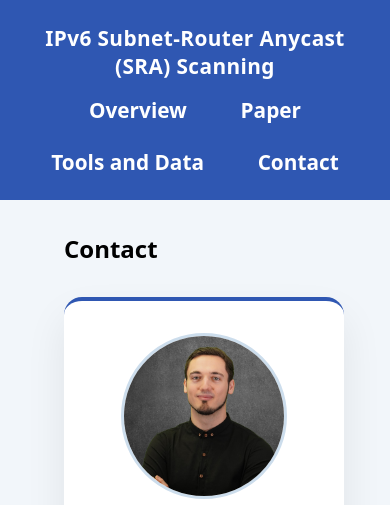
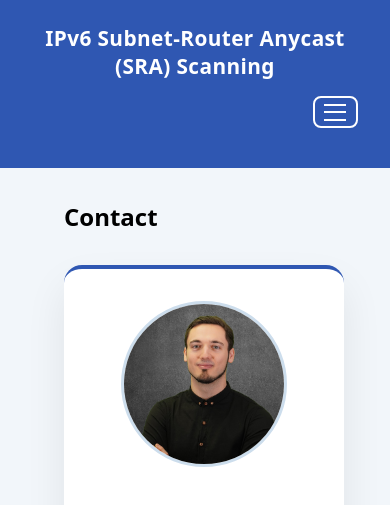
Before and after one commit to netd-tud/ipv6-sra-webpage, a Flask app: page /contact in a window 390 px wide. Shown: the top 505 px of the page. Run offline with Flask 3, Linux system fonts and the light colour scheme.

Commit message:
fixed responsiveness for menu, adjusted homepage structure, moved routingloop section to extra page

```diff
--- a/app.py
+++ b/app.py
@@ -155,6 +155,27 @@ def check_as():
 def artifacts():
     return render_template("artifacts.html")
 
+@app.route("/routingloops")
+def routingloops():
+    metrics = load_metrics()
+    references = load_references()
+    as_result = None
+    submitted_asn = ""
+    if request.method == "POST":
+        submitted_asn = request.form.get("asn", "").strip()
+        _, message, state = check_as_number(submitted_asn)
+        if state == "error":
+            as_result = {"message": message, "state": "error"}
+        else:
+            as_result = {"message": message, "state": state}
+    return render_template(
+        "routingloops.html",
+        metrics=metrics,
+        references=references,
+        as_result=as_result,
+        submitted_asn=submitted_asn
+    )
+
 @app.route("/contact")
 def contact():
     return render_template("contact.html")
--- a/static/css/style.css
+++ b/static/css/style.css
@@ -43,13 +43,50 @@ main {
     padding: 0;
 }
 
+.nav-toggle {
+    display: none;
+    align-items: center;
+    justify-content: center;
+    gap: 0.35rem;
+    flex-direction: column;
+    padding: 0.35rem 0.6rem;
+    border: 2px solid #fff;
+    border-radius: 8px;
+    background: transparent;
+    color: #fff;
+    cursor: pointer;
+}
+
+.nav-toggle:focus-visible {
+    outline: 3px solid #fff;
+    outline-offset: 2px;
+}
+
+.nav-toggle-bar {
+    display: block;
+    width: 22px;
+    height: 2px;
+    background: #fff;
+}
+
+.nav-toggle-label {
+    position: absolute;
+    width: 1px;
+    height: 1px;
+    padding: 0;
+    margin: -1px;
+    overflow: hidden;
+    clip: rect(0, 0, 0, 0);
+    border: 0;
+}
+
 .nav-links {
     list-style: none;
     margin: 0;
     padding: 0;
     display: flex;
     justify-content: center;
-    gap: 1.5rem;
+    gap: 0rem;
     flex-wrap: wrap;
 }
 
@@ -58,7 +95,7 @@ main {
 }
 
 .nav-title {
-    font-weight: 700;
+    font-weight: 900;
     font-size: 1.3rem;
     letter-spacing: 0.4px;
 }
@@ -68,7 +105,7 @@ main {
     text-decoration: none;
     font-weight: 600;
     font-size: 1.3rem;
-    padding: 0.3rem 0.8rem;
+    padding: 0.4rem;
     border: 2px solid transparent;
     border-radius: 6px;
     transition: color 0.2s ease, background 0.2s ease, border-color 0.2s ease;
@@ -81,7 +118,7 @@ main {
 }
 
 .intro {
-    max-width: 900px;
+    max-width: 1200px;
     margin: 2rem auto;
     padding: 0 2rem;
 }
@@ -96,7 +133,7 @@ body p {
     grid-template-columns: repeat(auto-fit, minmax(220px, 1fr));
     gap: 1.5rem;
     padding: 0 2rem;
-    width: min(1200px, calc(100% - 4rem));
+    width: min(1200px, calc(100%-4rem));
     margin: 0 auto;
 }
 
@@ -293,8 +330,38 @@ body p {
     grid-template-columns: repeat(2, minmax(0, 1fr));
 }
 
+.tile-row-two-thirds {
+    grid-template-columns: 2fr 1fr;
+}
+
+.tile-row-three {
+    grid-template-columns: repeat(3, minmax(0, 1fr));
+}
+
+.tile-row-four {
+    grid-template-columns: repeat(4, minmax(0, 1fr));
+}
+
 @media (max-width: 900px) {
     .tile-row-two {
+        grid-template-columns: 1fr;
+    }
+
+    .tile-row-two-thirds {
+        grid-template-columns: 1fr;
+    }
+
+    .tile-row-three {
+        grid-template-columns: 1fr;
+    }
+
+    .tile-row-four {
+        grid-template-columns: repeat(2, minmax(0, 1fr));
+    }
+}
+
+@media (max-width: 600px) {
+    .tile-row-four {
         grid-template-columns: 1fr;
     }
 }
@@ -696,3 +763,29 @@ body p {
         justify-content: center;
     }
 }
+
+@media (max-width: 900px) {
+    .nav-toggle {
+        display: inline-flex;
+        margin-left: auto;
+    }
+
+    .navbar {
+        flex-basis: 100%;
+        width: 100%;
+        justify-content: center;
+    }
+
+    .nav-links {
+        display: none;
+        flex-direction: column;
+        align-items: center;
+        gap: 0.5rem;
+        width: 100%;
+        margin-top: 0.75rem;
+    }
+
+    .site-header.nav-open .nav-links {
+        display: flex;
+    }
+}
--- a/templates/base.html
+++ b/templates/base.html
@@ -12,9 +12,15 @@
 <header class="site-header">
     <div class="site-header-inner">
         <div class="nav-title">IPv6 Subnet-Router Anycast (SRA) Scanning</div>
+        <button class="nav-toggle" type="button" aria-controls="primary-nav">
+            <span class="nav-toggle-bar"></span>
+            <span class="nav-toggle-bar"></span>
+            <span class="nav-toggle-bar"></span>
+        </button>
         <nav class="navbar">
-            <ul class="nav-links">
-                <li><a href="/">Overview</a></li>
+            <ul class="nav-links" id="primary-nav">
+                <li><a href="/">Measurement Results</a></li>
+                <li><a href="/routingloops">Routing Loops</a></li>
                 <li><a href="https://doi.org/10.1145/3768997" target="_blank" rel="noopener">Paper</a></li>
                 <li><a href="/artifacts">Tools and Data</a></li>
                 <li><a href="/contact">Contact</a></li>
@@ -35,5 +41,62 @@
     </p>
 </footer>
 
+<script>
+    const navToggle = document.querySelector('.nav-toggle');
+    const header = document.querySelector('.site-header');
+    const navBar = document.querySelector('.navbar');
+    const navLinksList = document.querySelector('.nav-links');
+    const navLinks = document.querySelectorAll('.nav-links a');
+    const navBreakpoint = 900;
+
+    if (navToggle && header && navBar && navLinksList) {
+        const updateNavCollapse = () => {
+            const previousDisplay = navLinksList.style.display;
+            const previousVisibility = navLinksList.style.visibility;
+            const previousPosition = navLinksList.style.position;
+            const previousPointerEvents = navLinksList.style.pointerEvents;
+
+            navLinksList.style.display = 'flex';
+            navLinksList.style.visibility = 'hidden';
+            navLinksList.style.position = 'absolute';
+            navLinksList.style.pointerEvents = 'none';
+
+            const shouldCollapse = window.innerWidth < navBreakpoint;
+
+            navLinksList.style.display = previousDisplay;
+            navLinksList.style.visibility = previousVisibility;
+            navLinksList.style.position = previousPosition;
+            navLinksList.style.pointerEvents = previousPointerEvents;
+
+            header.classList.toggle('nav-collapsed', shouldCollapse);
+            if (!shouldCollapse) {
+                header.classList.remove('nav-open');
+                navToggle.setAttribute('aria-expanded', 'false');
+            }
+        };
+
+        navToggle.addEventListener('click', () => {
+            const isOpen = header.classList.toggle('nav-open');
+            navToggle.setAttribute('aria-expanded', String(isOpen));
+        });
+
+        navLinks.forEach((link) => {
+            link.addEventListener('click', () => {
+                if (header.classList.contains('nav-open')) {
+                    header.classList.remove('nav-open');
+                    navToggle.setAttribute('aria-expanded', 'false');
+                }
+            });
+        });
+
+        updateNavCollapse();
+        window.addEventListener('resize', updateNavCollapse);
+
+        if ('ResizeObserver' in window) {
+            const navObserver = new ResizeObserver(updateNavCollapse);
+            navObserver.observe(navBar);
+        }
+    }
+</script>
 </body>
 </html>
```
Also changed, not shown: templates/index.html (+47 -40 lines), templates/routingloops.html (added, +71 -0 lines).
